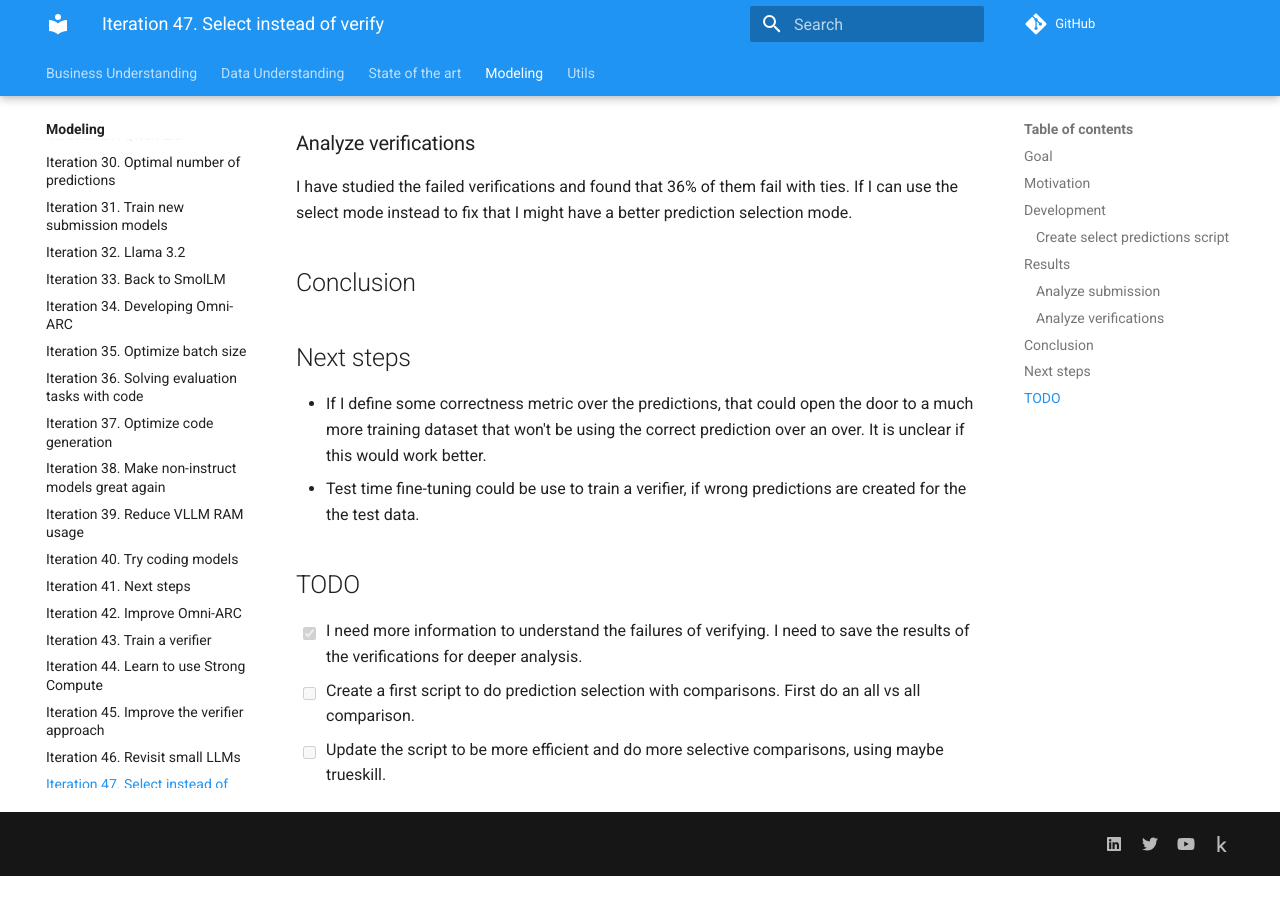
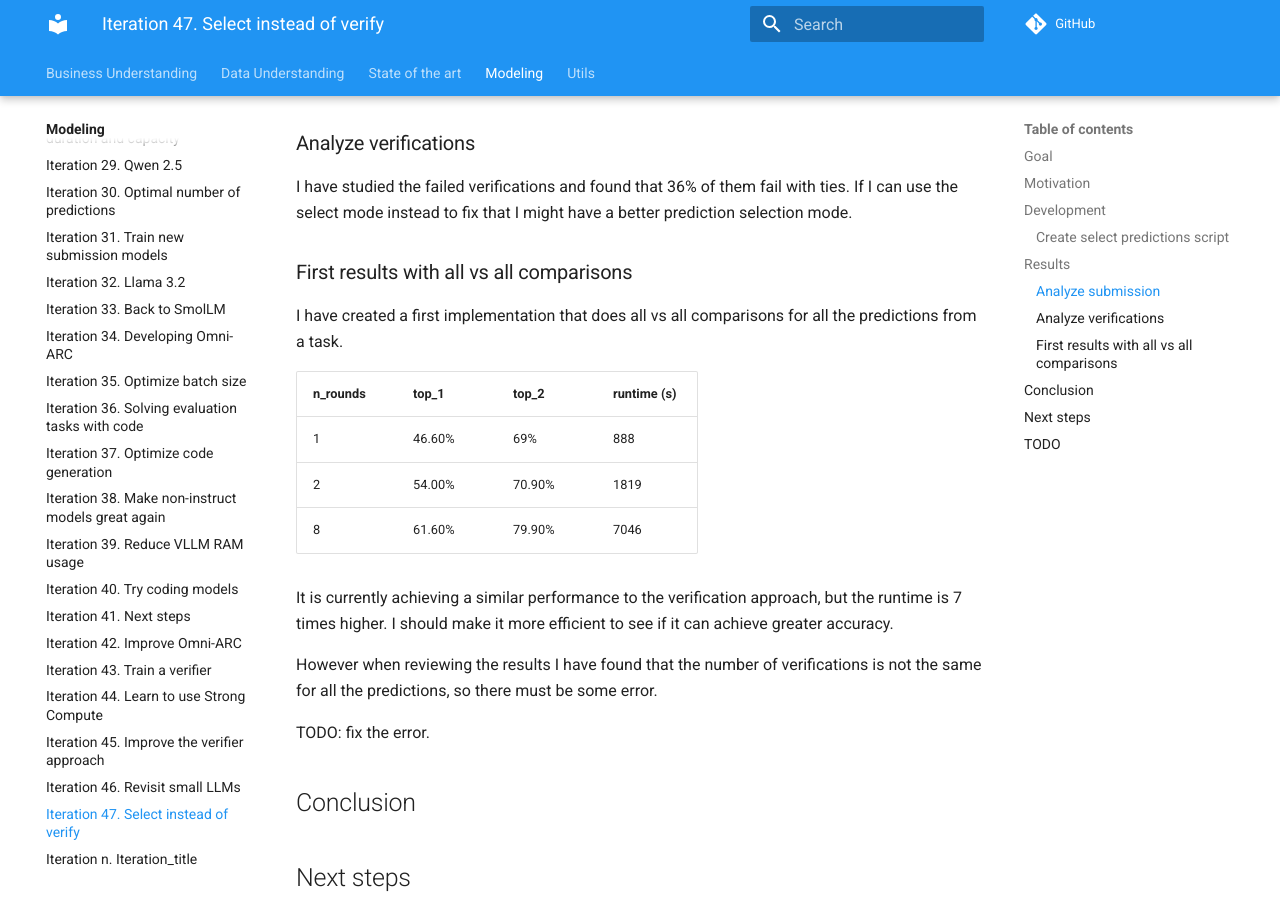
Before and after one commit to zhengjunyao-work/arc24, an MkDocs documentation site: the page built from docs/modeling/Iteration_47_select_instead_of_verify.md, in a window 1280 px wide and 900 px high, scrolled down 1001 px. Built offline with MkDocs 1.6.1 and Material for MkDocs 9.7.7, drawn with Linux system fonts in a browser that asks for light colours; comment, search, counter and statistics services are not loaded; before the commit the page ends 1877 px from its top, so only the background shows below that.

```diff
--- a/docs/modeling/Iteration_47_select_instead_of_verify.md
+++ b/docs/modeling/Iteration_47_select_instead_of_verify.md
@@ -40,6 +40,24 @@
 I have studied the failed verifications and found that 36% of them fail with ties. If I can use
 the select mode instead to fix that I might have a better prediction selection mode.
 
+### First results with all vs all comparisons
+
+I have created a first implementation that does all vs all comparisons for all the predictions from a task.
+
+| n_rounds | top_1  | top_2  | runtime (s) |
+|----------|--------|--------|-------------|
+| 1        | 46.60% | 69%    | 888         |
+| 2        | 54.00% | 70.90% | 1819        |
+| 8        | 61.60% | 79.90% | 7046        |
+
+It is currently achieving a similar performance to the verification approach, but the runtime is 7 times
+higher. I should make it more efficient to see if it can achieve greater accuracy.
+
+However when reviewing the results I have found that the number of verifications is not the same
+for all the predictions, so there must be some error.
+
+TODO: fix the error.
+
 ## Conclusion
 
 ## Next steps
```
Also changed, not shown: 2 other files.
